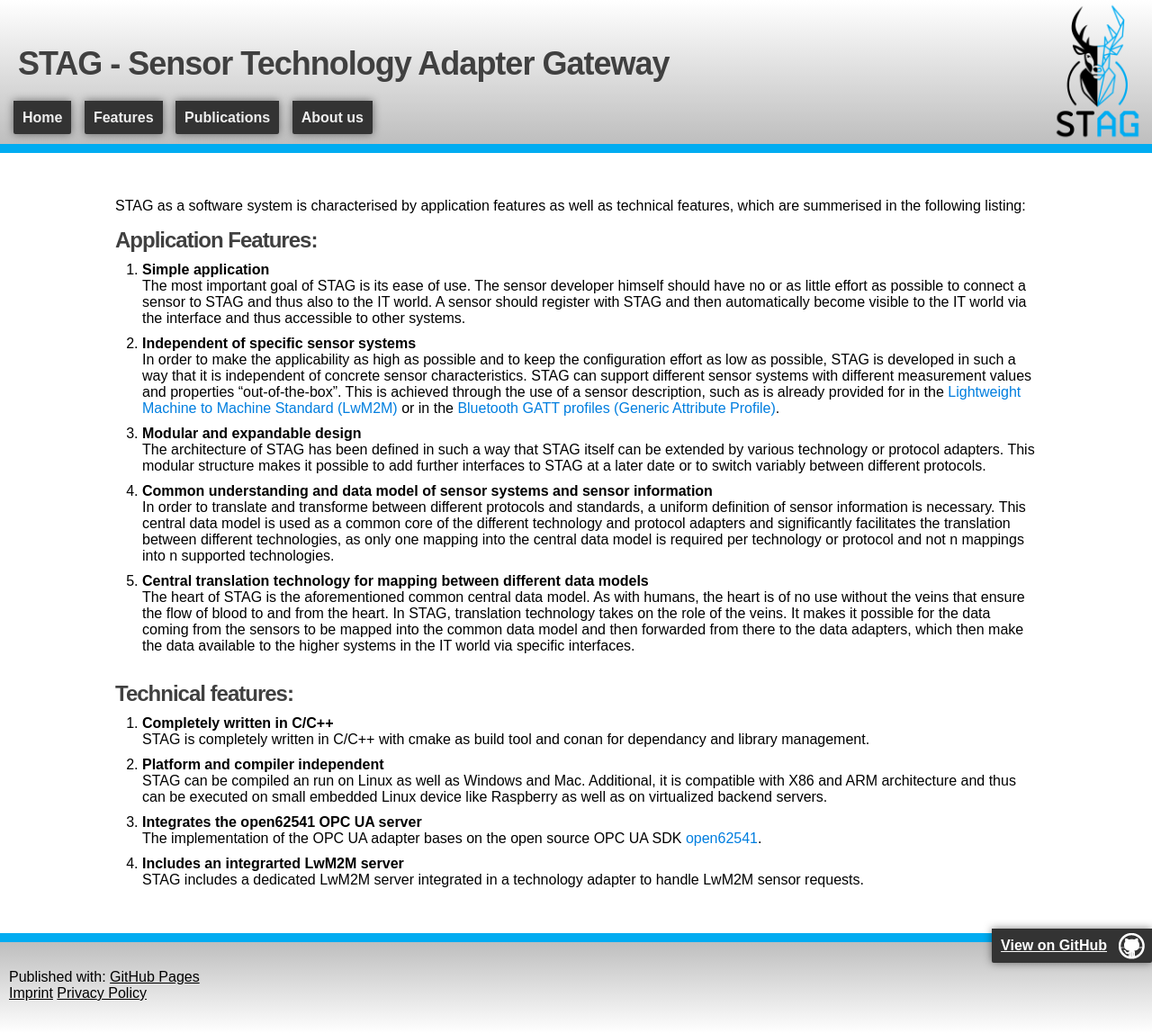
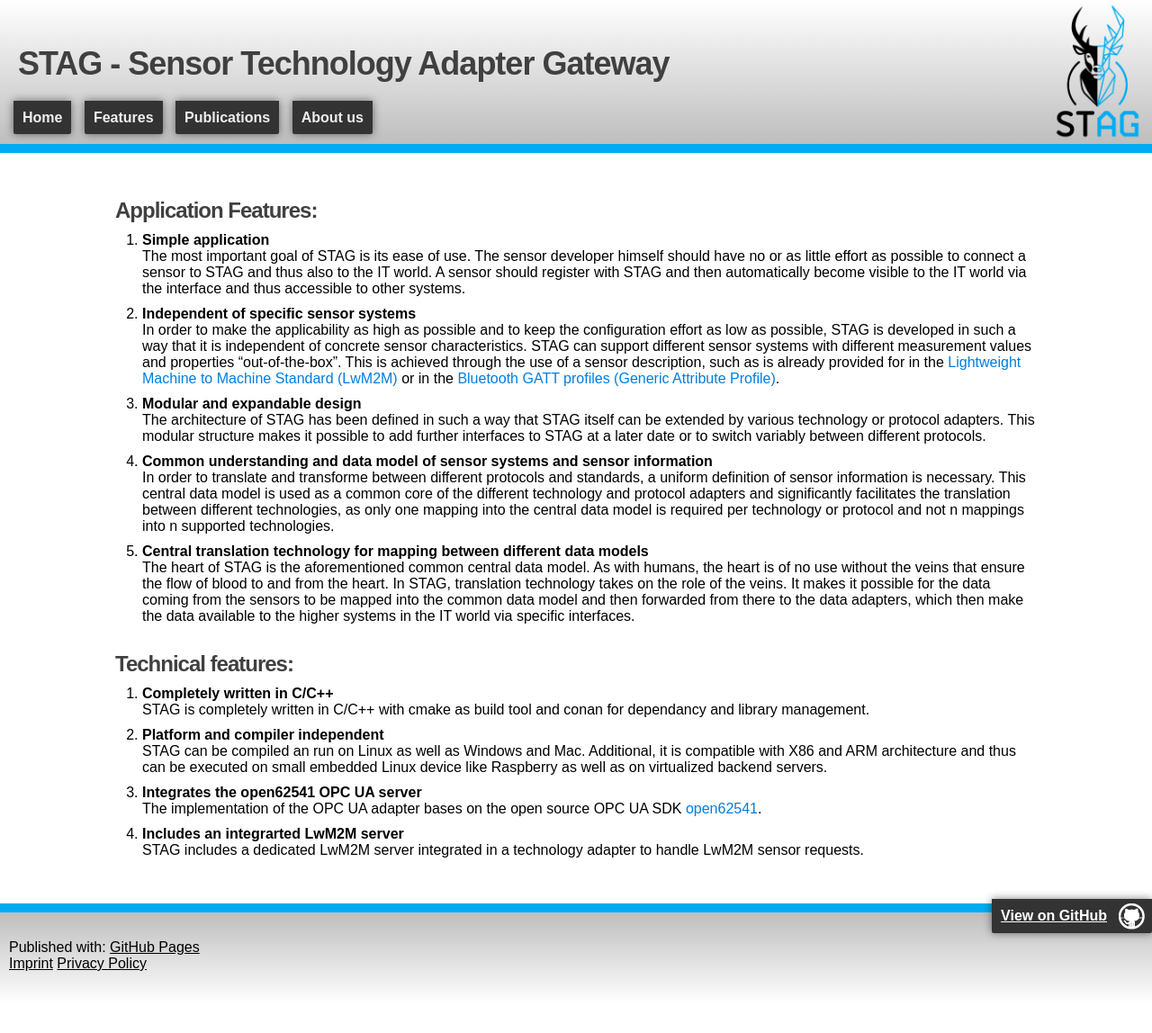
Before and after one commit to Hahn-Schickard/STAG-frontpage, a Jekyll site: the page built from features.md, in a window 1280 px wide. Shown: the whole page at 90% size. Built offline with Jekyll 4.4.1, drawn with Linux system fonts in a browser that asks for light colours; after the commit the page ends 1115 px from its top, so only the background shows below that.

Commit message:
make changes in layout in features.md
Signed-off-by: Gerhard <gerhard.marki@hahn-schickard.de>

```diff
--- a/features.md
+++ b/features.md
@@ -4,7 +4,6 @@ title: Features
 permalink: /features/
 ---
 
-STAG as a software system is characterised by application features as well as technical features, which are summerised in the following listing:
 ## Application Features:
 1. **Simple application**
 The most important goal of STAG is its ease of use. The sensor developer himself should have no or as little effort as possible to connect a sensor to STAG and thus also to the IT world. A sensor should register with STAG and then automatically become visible to the IT world via the interface and thus accessible to other systems.
```
